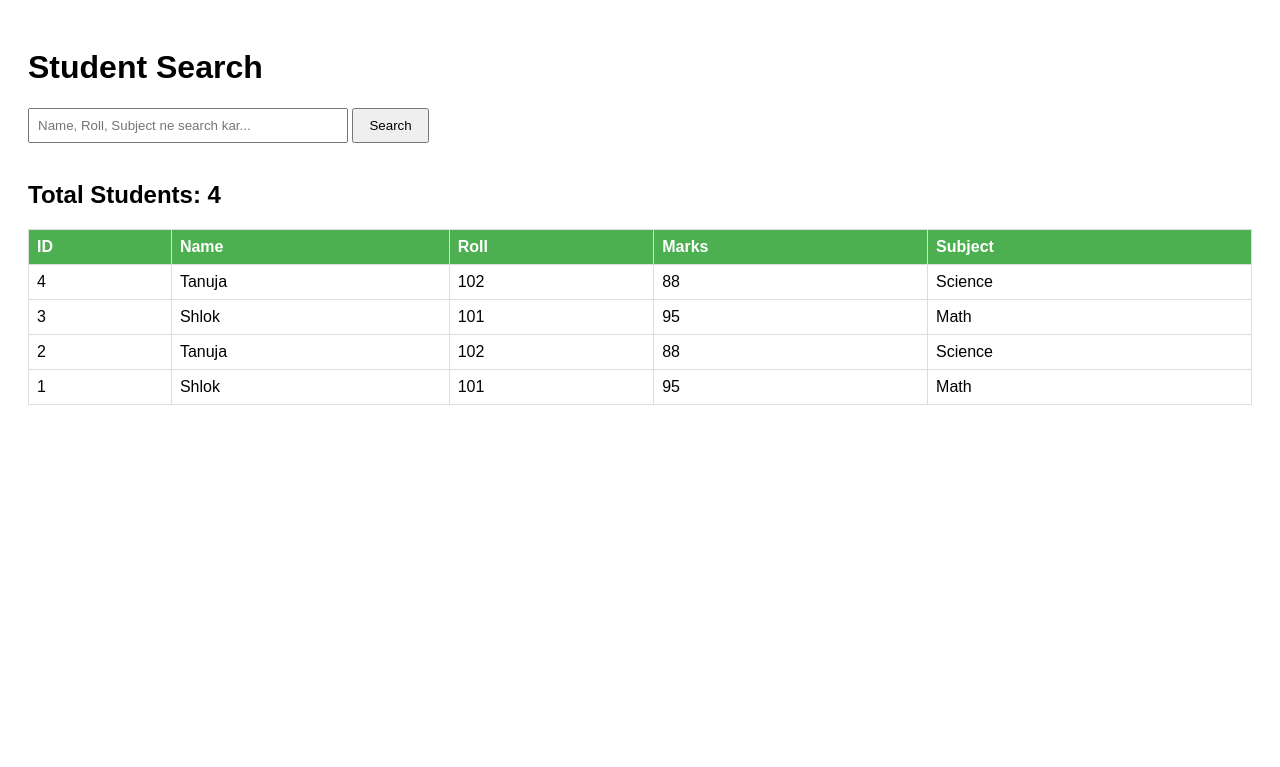
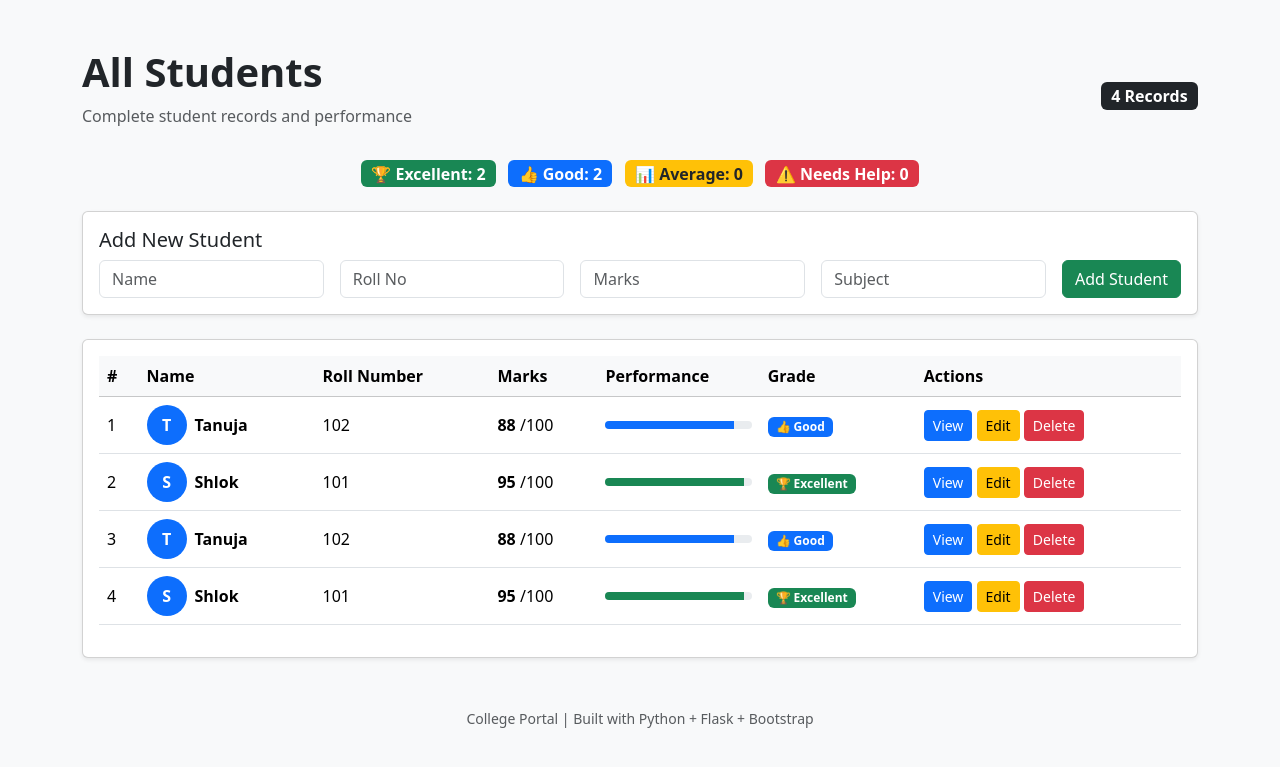
Before and after one commit to siddhi110/python-training, a Flask app: page /search in a window 1280 px wide. Shown: the top 767 px of the page. Run offline with Flask 3, Linux system fonts and the light colour scheme; data comes from the database, SQL or seed files in the repository.

Commit message:
Upgraded to pro UI with bootstrap, Grade system,Edit feature

```diff
--- a/app.py
+++ b/app.py
@@ -1,17 +1,8 @@
-from flask import Flask, render_template, request
+from flask import Flask, render_template, request, redirect, url_for
 from practice import get_db
 
 app = Flask(__name__)
 
-# Books chi list - hich use karaychi
-books = [
-    {"title": "Python Programming", "author": "Guido Van Rossum", "price": 500},
-    {"title": "Flask Web Development", "author": "Miguel Grinberg", "price": 450},
-    {"title": "Data Science Handbook", "author": "Jake VanderPlas", "price": 600},
-    {"title": "Machine Learning Yearning", "author": "Andrew Ng", "price": 750}
-]
-
-# Database Table banavnyasathi function
 def create_table():
     conn = get_db()
     conn.execute('''
@@ -26,20 +17,22 @@ def create_table():
     conn.commit()
     conn.close()
 
-# Server chalu kelya kelya table banav
 create_table()
+
+# GRADE CALCULATE KARNARE FUNCTION
+def get_grade_data(marks):
+    if marks >= 90:
+        return {"grade": "Excellent", "class": "success", "icon": "🏆"}
+    elif marks >= 75:
+        return {"grade": "Good", "class": "primary", "icon": "👍"}
+    elif marks >= 50:
+        return {"grade": "Average", "class": "warning", "icon": "📊"}
+    else:
+        return {"grade": "Needs Help", "class": "danger", "icon": "⚠️"}
 
 @app.route("/")
 def home():
-    return render_template("home.html")
-
-@app.route("/about")
-def about_page():
-    return render_template("about.html")
-
-@app.route("/books")
-def books_page():
-    return render_template("books.html", books=books)
+    return redirect(url_for('search'))
 
 @app.route("/search")
 def search():
@@ -47,24 +40,62 @@ def search():
     conn = get_db()
     if q:
         students = conn.execute(
-            "SELECT * FROM students WHERE name LIKE ? OR subject LIKE ? OR roll LIKE ?",
+            "SELECT * FROM students WHERE name LIKE? OR subject LIKE? OR roll LIKE?",
             (f'%{q}%', f'%{q}%', f'%{q}%')
         ).fetchall()
     else:
         students = conn.execute("SELECT * FROM students ORDER BY id DESC").fetchall()
+
+    # GRADE AANI STATS CALCULATE KAR
+    stats = {"Excellent": 0, "Good": 0, "Average": 0, "Needs Help": 0}
+    student_list = []
+    for s in students:
+        grade_data = get_grade_data(s['marks'])
+        stats[grade_data['grade']] += 1
+        student_list.append(dict(s, **grade_data)) # student madhe grade data add kela
+
     conn.close()
-    return render_template("search.html", students=students, q=q)
+    return render_template("search.html", students=student_list, q=q, stats=stats)
 
-@app.route("/add-sample")
-def add_sample():
+@app.route("/add", methods=['POST'])
+def add_student():
+    name = request.form['name']
+    roll = request.form['roll']
+    marks = request.form['marks']
+    subject = request.form['subject']
     conn = get_db()
-    conn.execute("INSERT INTO students (name, roll, marks, subject) VALUES (?, ?, ?, ?)",
-                 ("Shlok", "101", 95, "Math"))
-    conn.execute("INSERT INTO students (name, roll, marks, subject) VALUES (?, ?, ?, ?)",
-                 ("Tanuja", "102", 88, "Science"))
+    conn.execute("INSERT INTO students (name, roll, marks, subject) VALUES (?,?,?,?)",
+                 (name, roll, marks, subject))
     conn.commit()
     conn.close()
-    return "2 Students Added! Ata /search var ja"
+    return redirect(url_for('search'))
+
+@app.route("/delete/<int:id>")
+def delete_student(id):
+    conn = get_db()
+    conn.execute("DELETE FROM students WHERE id =?", (id,))
+    conn.commit()
+    conn.close()
+    return redirect(url_for('search'))
+
+# BONUS: EDIT ROUTE
+@app.route("/edit/<int:id>", methods=['GET', 'POST'])
+def edit_student(id):
+    conn = get_db()
+    if request.method == 'POST':
+        name = request.form['name']
+        roll = request.form['roll']
+        marks = request.form['marks']
+        subject = request.form['subject']
+        conn.execute("UPDATE students SET name=?, roll=?, marks=?, subject=? WHERE id=?",
+                     (name, roll, marks, subject, id))
+        conn.commit()
+        conn.close()
+        return redirect(url_for('search'))
+
+    student = conn.execute("SELECT * FROM students WHERE id=?", (id,)).fetchone()
+    conn.close()
+    return render_template("edit.html", student=student)
 
 if __name__ == "__main__":
     app.run(debug=True)
--- a/templates/search.html
+++ b/templates/search.html
@@ -1,48 +1,99 @@
 <!DOCTYPE html>
 <html>
 <head>
-    <title>Search Students</title>
+    <title>College Portal</title>
+    <!-- Bootstrap CSS -->
+    <link href="https://cdn.jsdelivr.net/npm/bootstrap@5.3.2/dist/css/bootstrap.min.css" rel="stylesheet">
     <style>
-        body { font-family: Arial; padding: 20px; }
-        table { border-collapse: collapse; width: 100%; }
-        th, td { border: 1px solid #ddd; padding: 8px; text-align: left; }
-        th { background-color: #4CAF50; color: white; }
-        input { padding: 8px; width: 300px; }
-        button { padding: 8px 15px; }
+        body { background: #f8f9fa; }
+       .avatar {
+            width: 40px; height: 40px; border-radius: 50%;
+            background: #0d6efd; color: white; display: inline-flex;
+            align-items: center; justify-content: center; font-weight: bold;
+        }
+       .progress { height: 8px; }
     </style>
 </head>
 <body>
-    <h1>Student Search</h1>
+<div class="container my-5">
+    <div class="d-flex justify-content-between align-items-center mb-3">
+        <div>
+            <h1 class="fw-bold">All Students</h1>
+            <p class="text-muted">Complete student records and performance</p>
+        </div>
+        <span class="badge bg-dark fs-6">{{ students|length }} Records</span>
+    </div>
 
-    <form method="GET" action="/search">
-        <input type="text" name="q" placeholder="Name, Roll, Subject ne search kar..." value="{{ q }}">
-        <button type="submit">Search</button>
+    <!-- STATS BADGES -->
+    <div class="mb-4 text-center">
+        <span class="badge bg-success fs-6 me-2">🏆 Excellent: {{ stats['Excellent'] }}</span>
+        <span class="badge bg-primary fs-6 me-2">👍 Good: {{ stats['Good'] }}</span>
+        <span class="badge bg-warning text-dark fs-6 me-2">📊 Average: {{ stats['Average'] }}</span>
+        <span class="badge bg-danger fs-6">⚠️ Needs Help: {{ stats['Needs Help'] }}</span>
+    </div>
+
+    <!-- ADD FORM -->
+    <div class="card mb-4 shadow-sm">
+        <div class="card-body">
+            <h5 class="card-title">Add New Student</h5>
+            <form method="POST" action="/add" class="row g-3">
+                <div class="col-md"><input type="text" name="name" class="form-control" placeholder="Name" required></div>
+                <div class="col-md"><input type="text" name="roll" class="form-control" placeholder="Roll No" required></div>
+                <div class="col-md"><input type="number" name="marks" class="form-control" placeholder="Marks" required></div>
+                <div class="col-md"><input type="text" name="subject" class="form-control" placeholder="Subject" required></div>
+                <div class="col-md-auto"><button type="submit" class="btn btn-success w-100">Add Student</button></div>
             </form>
+        </div>
+    </div>
 
-    <br>
-    <h2>Total Students: {{ students|length }}</h2>
-
-    <table>
+    <!-- TABLE -->
+    <div class="card shadow-sm">
+        <div class="card-body">
+            <table class="table table-hover align-middle">
+                <thead class="table-light">
                     <tr>
-            <th>ID</th>
+                        <th>#</th>
                         <th>Name</th>
-            <th>Roll</th>
+                        <th>Roll Number</th>
                         <th>Marks</th>
-            <th>Subject</th>
+                        <th>Performance</th>
+                        <th>Grade</th>
+                        <th>Actions</th>
                     </tr>
+                </thead>
+                <tbody>
                     {% for student in students %}
                     <tr>
-            <td>{{ student.id }}</td>
-            <td>{{ student.name }}</td>
+                        <td>{{ loop.index }}</td>
+                        <td>
+                            <div class="d-flex align-items-center">
+                                <span class="avatar me-2">{{ student.name[0] }}</span>
+                                <b>{{ student.name }}</b>
+                            </div>
+                        </td>
                         <td>{{ student.roll }}</td>
-            <td>{{ student.marks }}</td>
-            <td>{{ student.subject }}</td>
+                        <td><b>{{ student.marks }}</b> /100</td>
+                        <td style="width: 15%;">
+                            <div class="progress" role="progressbar">
+                                <div class="progress-bar bg-{{ student.class }}" style="width: {{ student.marks }}%"></div>
+                            </div>
+                        </td>
+                        <td><span class="badge bg-{{ student.class }}">{{ student.icon }} {{ student.grade }}</span></td>
+                        <td>
+                            <a href="#" class="btn btn-sm btn-primary">View</a>
+                            <a href="/edit/{{ student.id }}" class="btn btn-sm btn-warning">Edit</a>
+                            <a href="/delete/{{ student.id }}" class="btn btn-sm btn-danger" onclick="return confirm('Delete karu?')">Delete</a>
+                        </td>
                     </tr>
                     {% endfor %}
+                </tbody>
             </table>
+        </div>
+    </div>
 
-    {% if students|length == 0 %}
-        <p>No students found. <a href="/add-sample">Click here to add sample data</a></p>
-    {% endif %}
+    <footer class="text-center text-muted mt-5">
+        <small>College Portal | Built with Python + Flask + Bootstrap</small>
+    </footer>
+</div>
 </body>
 </html>
```
Also changed, not shown: templates/edit.html (added, +36 -0 lines). Lines whose indentation alone changed are shown as unchanged.
